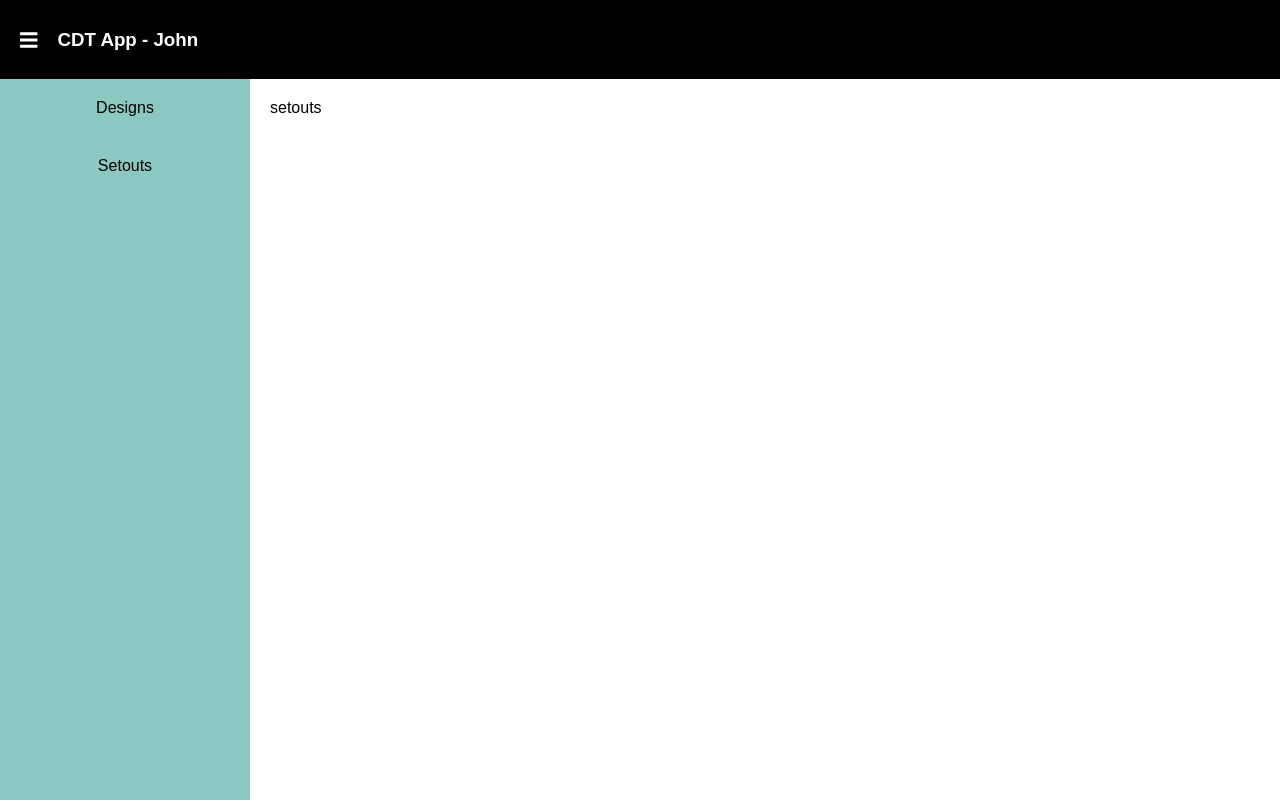
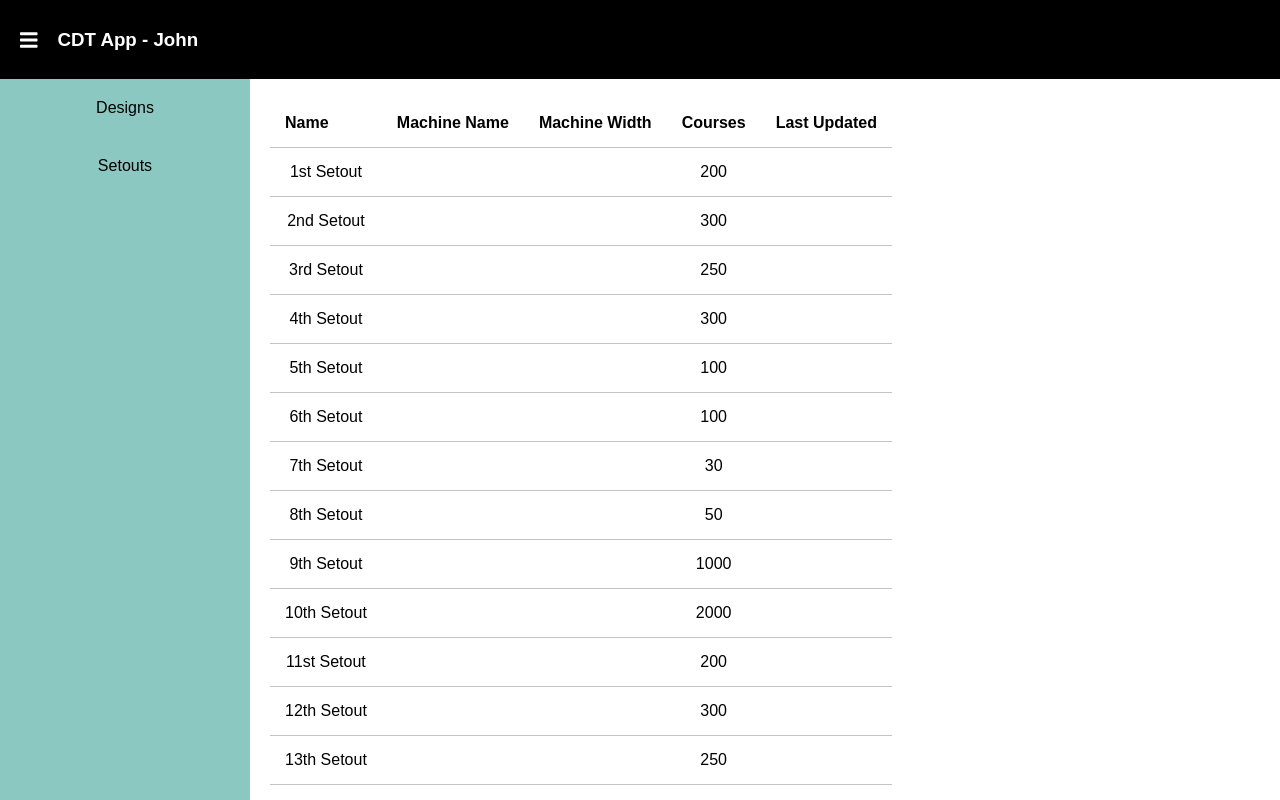
Before and after one commit to artworkjpm/cdt-app, a React (Create React App) app: page /setouts in a window 1280 px wide. Shown: the top 800 px of the page. Built offline with nearby package versions, Linux system fonts and the light colour scheme; data requests are answered from the project's data file.

Commit message:
using combine reducers, loading setouts to table

```diff
--- a/src/App.tsx
+++ b/src/App.tsx
@@ -17,7 +17,7 @@ function App() {
 					</div>
 					<div className="content-container">
 						<Switch>
-							<Route exact path="/" render={() => <Redirect to="/designs" />} />
+							<Route exact path="/" render={() => <Redirect to="/setouts" />} />
 							<Route exact path="/designs" render={() => <Designs />} />
 							<Route exact path="/setouts" render={() => <Setouts />} />
 						</Switch>
--- a/src/components/Designs/Designs.tsx
+++ b/src/components/Designs/Designs.tsx
@@ -1,12 +1,12 @@
 import { useEffect } from "react";
 import { useDispatch, useSelector } from "react-redux";
 import { DesignsItems } from "../../models/interfaces";
-import { fetchDesigns } from "../../redux/actions";
+import { fetchDesigns } from "../../redux/actions/designActions";
 import DataTable from "../DataTable/DataTable";
 
 export default function Designs() {
 	const dispatch = useDispatch();
-	const data = useSelector((state: { designs: [DesignsItems] }) => state.designs);
+	const data = useSelector((state: { designsReducer: { designs: [DesignsItems] } }) => state.designsReducer.designs);
 	useEffect(() => {
 		dispatch(fetchDesigns());
 	}, [dispatch]);
--- a/src/components/Setouts/Setouts.tsx
+++ b/src/components/Setouts/Setouts.tsx
@@ -1,5 +1,21 @@
-import React from "react";
+import { useEffect } from "react";
+import { useDispatch, useSelector } from "react-redux";
+import { SetoutsModel } from "../../models/interfaces";
+import { fetchSetouts } from "../../redux/actions/setoutActions";
+import DataTable from "../DataTable/DataTable";
 
 export default function Setouts() {
-	return <div>setouts</div>;
+	const dispatch = useDispatch();
+	const data = useSelector((state: { setOutsReducer: { setouts: [SetoutsModel] } }) => state.setOutsReducer.setouts);
+	useEffect(() => {
+		dispatch(fetchSetouts());
+	}, [dispatch]);
+
+	const tableHeaders = ["Name", "Machine Name", "Machine Width", "Courses", "Last_Updated"];
+
+	return (
+		<div>
+			<DataTable tableHeaders={tableHeaders} data={data}></DataTable>
+		</div>
+	);
 }
--- a/src/index.tsx
+++ b/src/index.tsx
@@ -4,12 +4,12 @@ import "./styles/index.scss";
 import { Provider } from "react-redux";
 import { applyMiddleware, createStore } from "redux";
 import App from "./App";
-import { dataReducer } from "./redux/reducers";
+import { rootReducer } from "./redux/rootReducer";
 import reportWebVitals from "./reportWebVitals";
 import thunk from "redux-thunk";
 import { composeWithDevTools } from "redux-devtools-extension";
 
-const store = createStore(dataReducer, composeWithDevTools(applyMiddleware(thunk)));
+const store = createStore(rootReducer, composeWithDevTools(applyMiddleware(thunk)));
 ReactDOM.render(
 	<Provider store={store}>
 		<App />
--- a/src/redux/actions.tsx
+++ b/src/redux/actions/designActions.tsx
@@ -2,7 +2,7 @@ import { Action, Dispatch } from "redux";
 import axios from "axios";
 import { from } from "rxjs";
 import { map } from "rxjs/operators";
-import { DesignsItems, NewDesignArrayObject, Users } from "../models/interfaces";
+import { DesignsItems, NewDesignArrayObject, Users } from "../../models/interfaces";
 import moment from "moment";
 
 export const fetchDesigns = () => (dispatch: Dispatch<Action>) => {
--- /dev/null
+++ b/src/redux/actions/setoutActions.tsx
@@ -0,0 +1,23 @@
+import { Action, Dispatch } from "redux";
+import axios from "axios";
+import { from } from "rxjs";
+import { map } from "rxjs/operators";
+
+export const fetchSetouts = () => (dispatch: Dispatch<Action>) => {
+	dispatch({
+		type: "FETCH_SETOUTS_REQUEST",
+	});
+	const responsePromise = axios.get("http://localhost:5000/setouts");
+	const response$ = from(responsePromise);
+	response$
+		.pipe(
+			map((response) => {
+				console.log(response);
+				dispatch({
+					type: "FETCH_SETOUTS_SUCCESS",
+					payload: response.data,
+				});
+			})
+		)
+		.subscribe();
+};
--- a/src/redux/reducers.ts
+++ b/src/redux/reducers/designsReducer.ts
@@ -1,14 +1,13 @@
-import { ActionData } from "../models/interfaces";
+import { ActionData } from "../../models/interfaces";
 
 const initState = {
 	designs: [],
-	setouts: [],
 	users: [],
 	loading: false,
 	error: null,
 };
 
-export const dataReducer = (state = initState, action: ActionData) => {
+export const designsReducer = (state = initState, action: ActionData) => {
 	switch (action.type) {
 		case "SAVE_USERS_ARRAY":
 			return {
--- /dev/null
+++ b/src/redux/reducers/setOutsReducer.ts
@@ -0,0 +1,27 @@
+import { ActionData } from "../../models/interfaces";
+
+const initState = {
+	setouts: [],
+	loading: false,
+	error: null,
+};
+
+export const setOutsReducer = (state = initState, action: ActionData) => {
+	switch (action.type) {
+		case "FETCH_SETOUTS_REQUEST":
+			return {
+				...state,
+				loading: true,
+				error: null,
+			};
+		case "FETCH_SETOUTS_SUCCESS":
+			return {
+				...state,
+				loading: false,
+				setouts: action.payload,
+			};
+
+		default:
+			return state;
+	}
+};
--- /dev/null
+++ b/src/redux/rootReducer.ts
@@ -0,0 +1,9 @@
+import { combineReducers } from "redux";
+import { designsReducer } from "./reducers/designsReducer";
+import { setOutsReducer } from "./reducers/setOutsReducer";
+
+// Use ES6 object literal shorthand syntax to define the object shape
+export const rootReducer = combineReducers({
+	designsReducer,
+	setOutsReducer,
+});
```
Also changed, not shown: src/models/interfaces.ts (+9 -0 lines).
